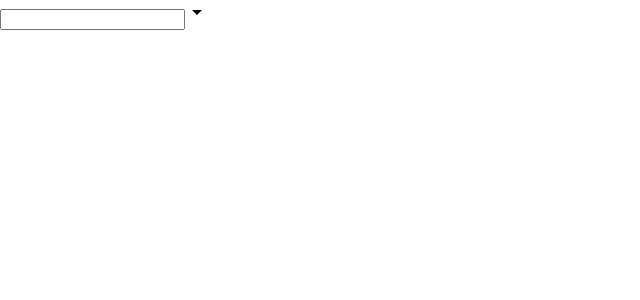
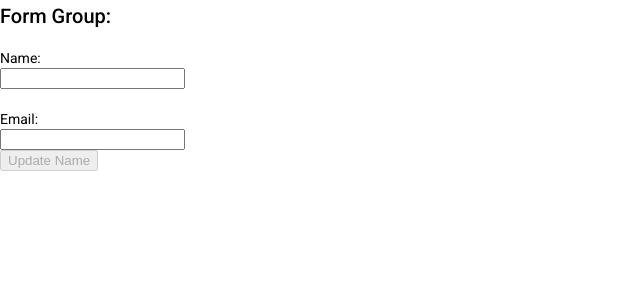
Before and after one commit to merlinpratheesh/basicrepo, an Angular app: page / in a window 1280 px wide. Shown: the top 300 px of the page, without its empty margins (0-640 px from the left). Built offline with nearby package versions, Linux system fonts and the light colour scheme.

Commit message:
FormGroup is working

```diff
--- a/src/app/app.component.html
+++ b/src/app/app.component.html
@@ -1,10 +1,16 @@
-<div class="custom-wrapper-example" matAutocompleteOrigin #origin="matAutocompleteOrigin">
-  <input #trigger="matAutocompleteTrigger" matInput [matAutocomplete]="auto" [matAutocompleteConnectedTo]="origin"
-    class="custom-input">
-  <mat-icon (click)="$event.stopPropagation(); trigger.panelOpen ? trigger.closePanel() : trigger.openPanel()" class="custom-icon">
-    arrow_drop_down
-  </mat-icon>
-</div>
-<mat-autocomplete #auto="matAutocomplete">
-  <mat-option *ngFor="let option of options" [value]="option">{{option}}</mat-option>
-</mat-autocomplete>
+
+<h2>Form Group:</h2>
+
+<form [formGroup] = 'groupedform' >
+    <label>Name:  <br>
+        <input type="text" formControlName='Name' required/>
+    </label>
+    <br>
+    <br>
+    <label>Email:  <br>
+        <input type="email" formControlName='Email' required/>
+    </label>
+    <p>
+		<button type="submit" [disabled]="!groupedform.valid" (click)="updateName()">Update Name</button>
+	</p>
+</form>
--- a/src/app/app.component.ts
+++ b/src/app/app.component.ts
@@ -1,12 +1,26 @@
 import { Component } from '@angular/core';
-import {FormControl} from '@angular/forms';
+import {FormBuilder} from '@angular/forms';
+
+import {Validators} from '@angular/forms';
 
 @Component({
   selector: 'app-root',
   templateUrl: './app.component.html',
-  styleUrls: ['./app.component.css']
+  styleUrls: [ './app.component.css' ]
 })
-export class AppComponent {
-  myControl = new FormControl();
-  options: string[] = ['One', 'Two', 'Three'];
+export class AppComponent  {
+
+   groupedform = this.fb.group({
+   Name : ['', Validators.required],
+   Email: [],
+
+  });
+  constructor(private fb:FormBuilder)
+  {
+
+  }
+  updateName(){
+
+  }
+
 }
```
